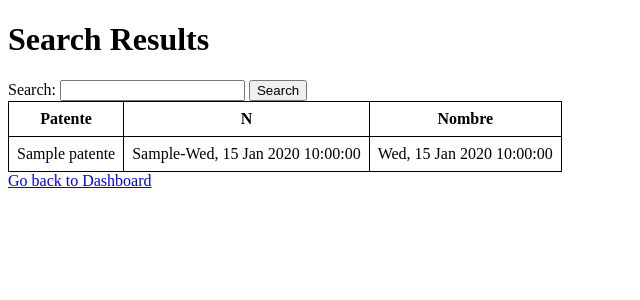
After one commit to DaronDraas/Ingresos_camiones, a Flask app: template flask_app/templates/search_results.html in a window 1280 px wide. The commit adds this page. Shown: the top 300 px of the page, without its empty margins (0-640 px from the left). Run offline with Flask 3, Linux system fonts and the light colour scheme; the template is opened without the code that fills it: most values are stand-ins (such as "Sample title", 1, 10 or a date in 2020).

Commit message:
borré cosas comentarios, falta aún

```diff
--- a/flask_app/templates/dashboard.html
+++ b/flask_app/templates/dashboard.html
@@ -19,7 +19,7 @@
         <div class="nav-item col-5">
             <form class="d-flex" action="/search" method="post">
 
-            <input type="search" id="form1" class="form-control" placeholder="Buscar ND" aria-label="Search" name="searched" />
+            <input type="search" id="form1" class="form-control" placeholder="Buscar ND" aria-label="Search" name="search_query" />
             <button type="submit">Buscar</button>
             </form>
         </div>
--- a/flask_app/templates/editar_datos_salida.html
+++ b/flask_app/templates/editar_datos_salida.html
@@ -34,7 +34,7 @@
 
                 <div class="form-group">
                     <label for="patente">Contenedor:</label>
-                    <input type="text" name="patente" class="form-control" placeholder={{truck.patente}} required>
+                    <input type="text" name="patente" class="form-control" placeholder={{truck.patente}} maxlength="6" required>
                     <br>
                     <input type="hidden"  name="id" value="{{truck.id}}">
                     <input type="submit" value="Actualizar datos" class="btn btn-primary">
--- a/flask_app/templates/ingresar_datos.html
+++ b/flask_app/templates/ingresar_datos.html
@@ -34,7 +34,7 @@
 
                 <div class="form-group">
                     <label for="patente">Contenedor:</label>
-                    <input type="text" name="patente" class="form-control" required>
+                    <input type="text" name="patente" class="form-control" placeholder="Enter your license plate number" maxlength="6" required>
                     <br>
                     <input type="submit" value="Enviar datos" class="btn btn-primary">
                 </div>
--- /dev/null
+++ b/flask_app/templates/search_results.html
@@ -0,0 +1,53 @@
+<!DOCTYPE html>
+<html lang="en">
+<head>
+    <title>Search Results</title>
+    <style>
+        table {
+            border-collapse: collapse;
+        }
+        th, td {
+            border: 1px solid black;
+            padding: 8px;
+        }
+    </style>
+</head>
+<body>
+    <h1>Search Results</h1>
+
+    <form action="/search" method="POST">
+        <label for="search_query">Search:</label>
+        <input type="text" name=search id="search_query">
+        <button type="submit">Search</button>
+    </form>
+
+    {% if results %}
+        <table>
+            <thead>
+                <tr>
+                    <th>Patente</th>
+                    <th>N</th>
+                    <th>Nombre</th>
+                    <!-- Add more table headers if needed -->
+                </tr>
+            </thead>
+            <tbody>
+                {% for result in results %}
+                    <tr>
+                        <td>{{result.patente}}</td>
+                        <td>{{result.user.first_name}}-{{result.created_at.strftime("%a, %d %b %Y %H:%M:%S")}}</td>
+                        <td>{{result.updated_at.strftime("%a, %d %b %Y %H:%M:%S")}}</td>
+                        <!-- <td>{{result.user.id}}</td>
+                        <td>{{result.user.first_name}}</td>-->
+                        <!-- Add more table cells if needed -->
+                    </tr>
+                {% endfor %}
+            </tbody>
+        </table>
+    {% else %}
+        <p>No results found.</p>
+    {% endif %}
+
+    <a href="/dash">Go back to Dashboard</a>
+</body>
+</html>
```
Also changed, not shown: flask_app/controllers/ex3s.py (+26 -36 lines), flask_app/controllers/users.py (+0 -20 lines), flask_app/models/ex3.py (+46 -14 lines), flask_app/models/user.py (+0 -10 lines).
